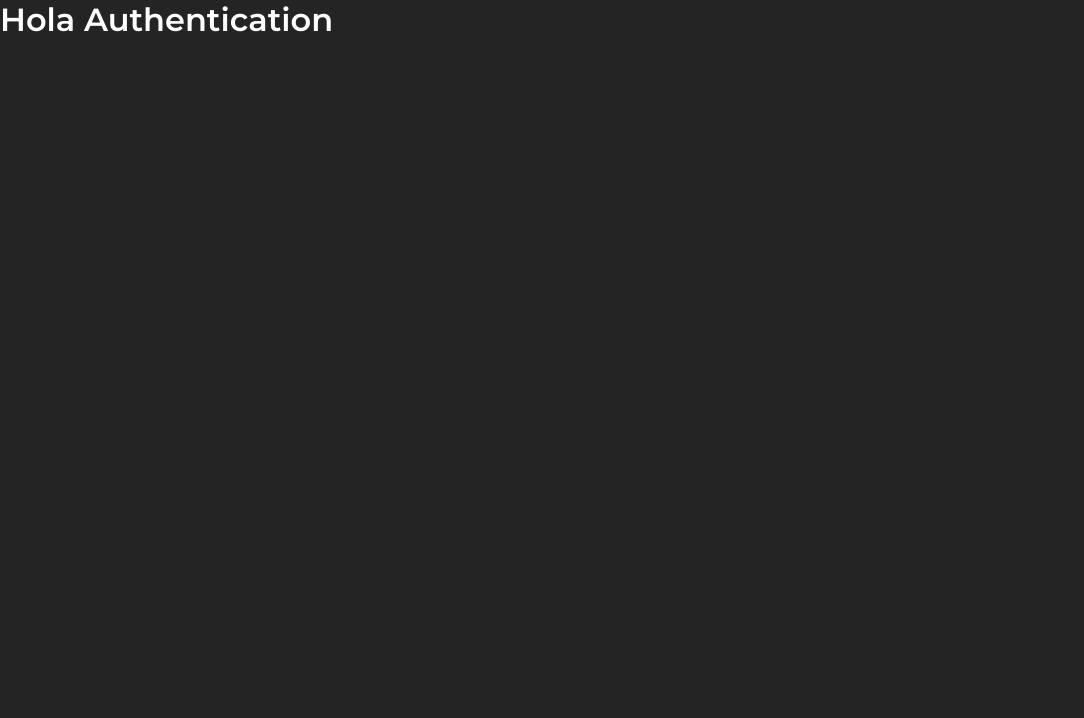
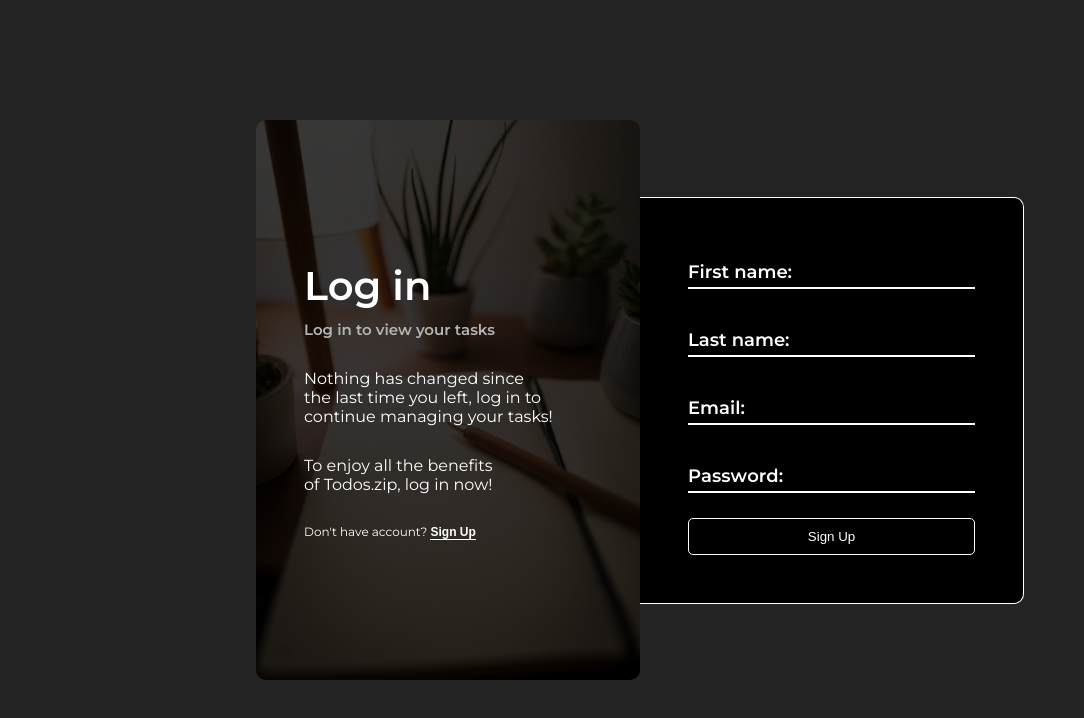
Before and after one commit to JacoboGarcesO/todo-app-react, a React (Vite) app: page /#/auth in a window 1280 px wide. Shown: the top 718 px of the page, without its empty margins (0-1084 px from the left). Built offline with nearby package versions, Linux system fonts and the light colour scheme.

Commit message:
Design for Authentication page

```diff
--- /dev/null
+++ b/src/view/components/AuthForm/AuthForm.css
@@ -0,0 +1,61 @@
+.auth-form {
+  display: grid;
+  grid-template-columns: 1fr 1fr;
+  height: 100vh;
+  align-items: center;
+  justify-content: center;
+  width: 60%;
+  margin: 0 auto;
+  position: relative;
+}
+
+.auth-form__content {
+  position: absolute;
+  width: 50%;
+  right: 0;
+  padding: 48px;
+  display: flex;
+  height: 70vh;
+  justify-content: center;
+  border-radius: 10px;
+  flex-direction: column;
+  gap: 30px;
+  background-image: url('/src/assets/login.webp');
+  background-position: center;
+  background-size: cover;
+  background-repeat: no-repeat;
+  background-color: rgba(0, 0, 0, 0.78);
+  background-blend-mode: soft-light;
+  text-wrap: balance;
+  transition: right 0.3s ease-in;
+  z-index: 9;
+}
+
+.auth-form__content--is-login {
+  right: 50%;
+}
+
+.auth-form__title {
+  font-size: 40px;
+}
+
+.auth-form__subtitle {
+  font-size: 15px;
+  margin-top: 10px;
+  color: rgb(181, 181, 181);
+}
+
+.auth-form__button {
+  border: none;
+  outline: none;
+  background: transparent;
+  font-size: 12px;
+  font-weight: bold;
+  border-bottom: 1px solid #FFF;
+  cursor: pointer;
+  transition: color 0.3s;
+}
+
+.auth-form__button:hover {
+  color: #bebebe;
+}
--- /dev/null
+++ b/src/view/components/AuthForm/AuthForm.jsx
@@ -0,0 +1,33 @@
+import { useState } from 'react'
+import { LoginForm } from '../LoginForm/LoginForm'
+import { SignUpForm } from '../SignUpForm/SignUpForm'
+import './AuthForm.css'
+
+export const AuthForm = () => {
+  const [isLogin, setIsLogin] = useState(true)
+  const contentClasses = isLogin ? 'auth-form__content auth-form__content--is-login' : 'auth-form__content'
+
+  const toggleAuth = () => {
+    setIsLogin(prevState => !prevState)
+  }
+
+  return (
+    <main className='auth-form'>
+      <LoginForm />
+      <SignUpForm />
+      <article className={contentClasses}>
+        <div>
+          <h1 className='auth-form__title'>{isLogin ? 'Log in' : 'Sign Up'}</h1>
+          <h2 className='auth-form__subtitle'>{isLogin ? 'Log in to view your tasks' : 'Register to start planning'}</h2>
+        </div>
+        <p>
+          {isLogin ? 'Nothing has changed since the last time you left, log in to continue managing your tasks!' : 'With Todos.zip you can manage your tasks, mark them as completed, search for tasks by name, by date.'}
+        </p>
+        <p>
+          To enjoy all the benefits of Todos.zip, {isLogin ? 'log in now!' : 'register now!'}
+        </p>
+        <p style={{ fontSize: '12px' }}>{isLogin ? 'Don\'t' : 'Already'} have account? <button className='auth-form__button' type='button' onClick={toggleAuth}>{isLogin ? 'Sign Up' : 'Log in'}</button></p>
+      </article>
+    </main>
+  )
+}
--- /dev/null
+++ b/src/view/components/Button/Button.css
@@ -0,0 +1,29 @@
+.button {
+  position: relative;
+  background: transparent;
+  padding: 10px 15px;
+  border-radius: 5px;
+  border: 1px solid #FFF;
+  overflow: hidden;
+  z-index: 1;
+  cursor: pointer;
+}
+
+.button::after {
+  content: '';
+  position: absolute;
+  top: 0;
+  left: 0;
+  width: 0;
+  height: 100%;
+  background-color: var(--alt-color);
+  border-radius: 5px;
+  z-index: -1;
+  transition: width 0.5s;
+}
+
+.button:hover {
+  &::after {
+    width: 100%;
+  }
+}
--- /dev/null
+++ b/src/view/components/Button/Button.jsx
@@ -0,0 +1,5 @@
+import './Button.css'
+
+export const Button = ({ type = 'submit', text }) => {
+  return <button type={type} className='button'>{text}</button>
+}
--- /dev/null
+++ b/src/view/components/Input/Input.css
@@ -0,0 +1,42 @@
+.form-control {
+  position: relative;
+}
+
+.form-control input {
+  background-color: transparent;
+  border: 0;
+  border-bottom: 2px #fff solid;
+  display: block;
+  width: 100%;
+  padding: 10px 0;
+  font-size: 18px;
+  color: #fff;
+}
+
+.form-control input:focus,
+.form-control input:valid {
+  outline: 0;
+  border-bottom-color: var(--alt-color);
+}
+
+.form-control label {
+  position: absolute;
+  top: 15px;
+  left: 0;
+  pointer-events: none;
+  font-weight: bold;
+}
+
+.form-control label span {
+  display: inline-block;
+  font-size: 18px;
+  min-width: 5px;
+  color: #fff;
+  transition: 0.3s cubic-bezier(0.68, -0.55, 0.265, 1.55);
+}
+
+.form-control input:focus+label span,
+.form-control input:valid+label span {
+  color: var(--alt-color);
+  transform: translateY(-30px);
+}
--- /dev/null
+++ b/src/view/components/Input/Input.jsx
@@ -0,0 +1,14 @@
+import './Input.css'
+
+export const Input = ({ type, name, id, text }) => {
+  return (
+    <div className='form-control'>
+      <input id={id} name={name} type={type} required />
+      <label htmlFor={id}>
+        {text.split('').map((value, index) => (
+          <span key={value + index} style={{ transitionDelay: `${50 * index}ms` }}>{value}</span>
+        ))}
+      </label>
+    </div>
+  )
+}
--- /dev/null
+++ b/src/view/components/LoginForm/LoginForm.css
@@ -0,0 +1,10 @@
+.login-form {
+  display: flex;
+  flex-direction: column;
+  gap: 25px;
+  padding: 48px;
+  border-radius: 10px 0 0 10px;
+  background-color: var(--main-color);
+  border: 1px solid #FFF;
+  border-right: none;
+}
--- /dev/null
+++ b/src/view/components/LoginForm/LoginForm.jsx
@@ -0,0 +1,13 @@
+import { Button } from '../Button/Button'
+import { Input } from '../Input/Input'
+import './LoginForm.css'
+
+export const LoginForm = () => {
+  return (
+    <form className='login-form'>
+      <Input text='Email:' type='email' name='email' id='login-email' />
+      <Input text='Password:' type='password' name='password' id='login-password' />
+      <Button text='Login' />
+    </form>
+  )
+}
--- /dev/null
+++ b/src/view/components/SignUpForm/SignUpForm.css
@@ -0,0 +1,11 @@
+
+.sign-up-form {
+  display: flex;
+  flex-direction: column;
+  gap: 25px;
+  padding: 48px;
+  border-radius: 0 10px 10px 0;
+  background-color: var(--main-color);
+  border: 1px solid #FFF;
+  border-left: none;
+}
--- /dev/null
+++ b/src/view/components/SignUpForm/SignUpForm.jsx
@@ -0,0 +1,15 @@
+import { Button } from '../Button/Button'
+import { Input } from '../Input/Input'
+import './SignUpForm.css'
+
+export const SignUpForm = () => {
+  return (
+    <form className='sign-up-form'>
+      <Input text='First name:' type='text' name='firstName' id='firstName' />
+      <Input text='Last name:' type='text' name='lastName' id='lastName' />
+      <Input text='Email:' type='email' name='email' id='email' />
+      <Input text='Password:' type='password' name='password' id='password' />
+      <Button text='Sign Up' />
+    </form>
+  )
+}
--- a/src/view/pages/Authentication.jsx
+++ b/src/view/pages/Authentication.jsx
@@ -1,5 +1,5 @@
+import { AuthForm } from '../components/AuthForm/AuthForm'
+
 export const Authentication = () => {
-  return (
-    <h1>Hola Authentication</h1>
-  )
+  return <AuthForm />
 }
--- a/src/view/pages/Home.jsx
+++ b/src/view/pages/Home.jsx
@@ -1,9 +1,5 @@
 import { HomeContent } from '../components/HomeContent/HomeContent'
 
 export const Home = () => {
-  return (
-    <>
-      <HomeContent />
-    </>
-  )
+  return <HomeContent />
 }
```
Also changed, not shown: src/assets/login.webp (added).
